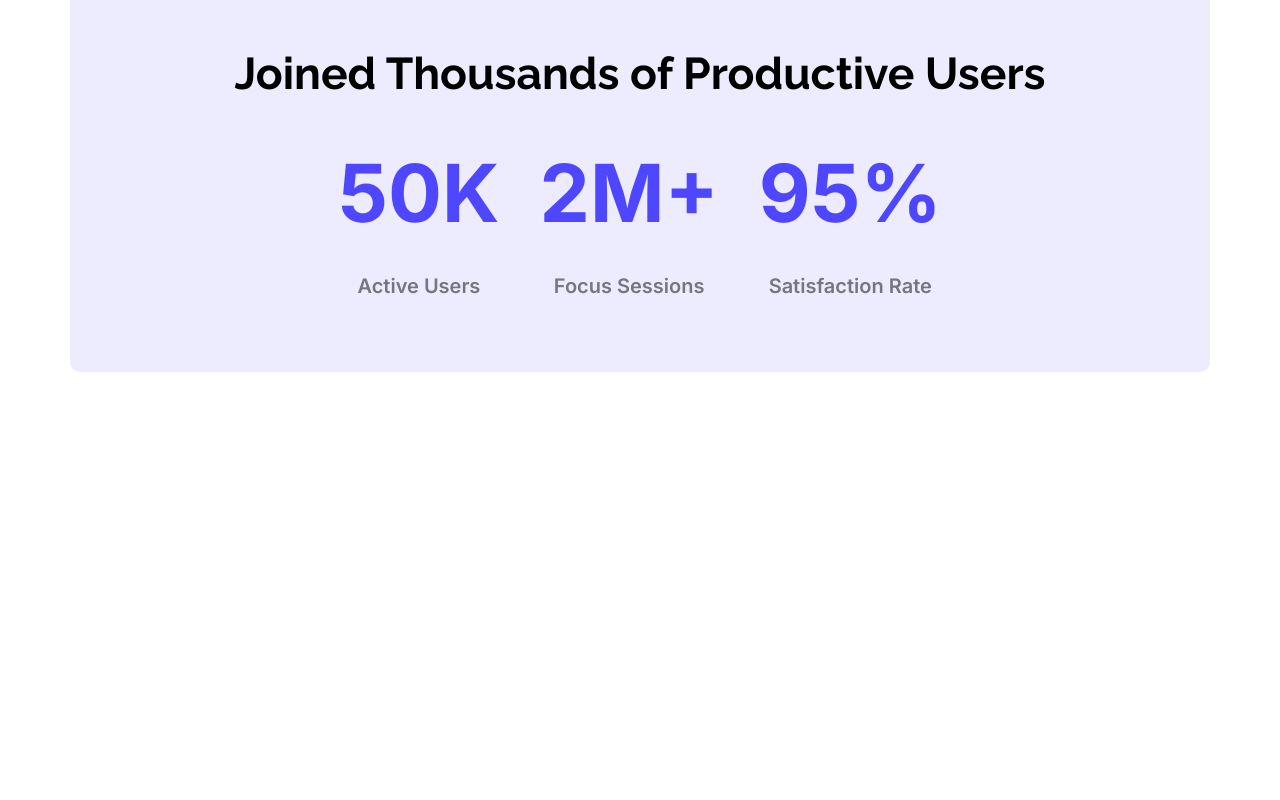
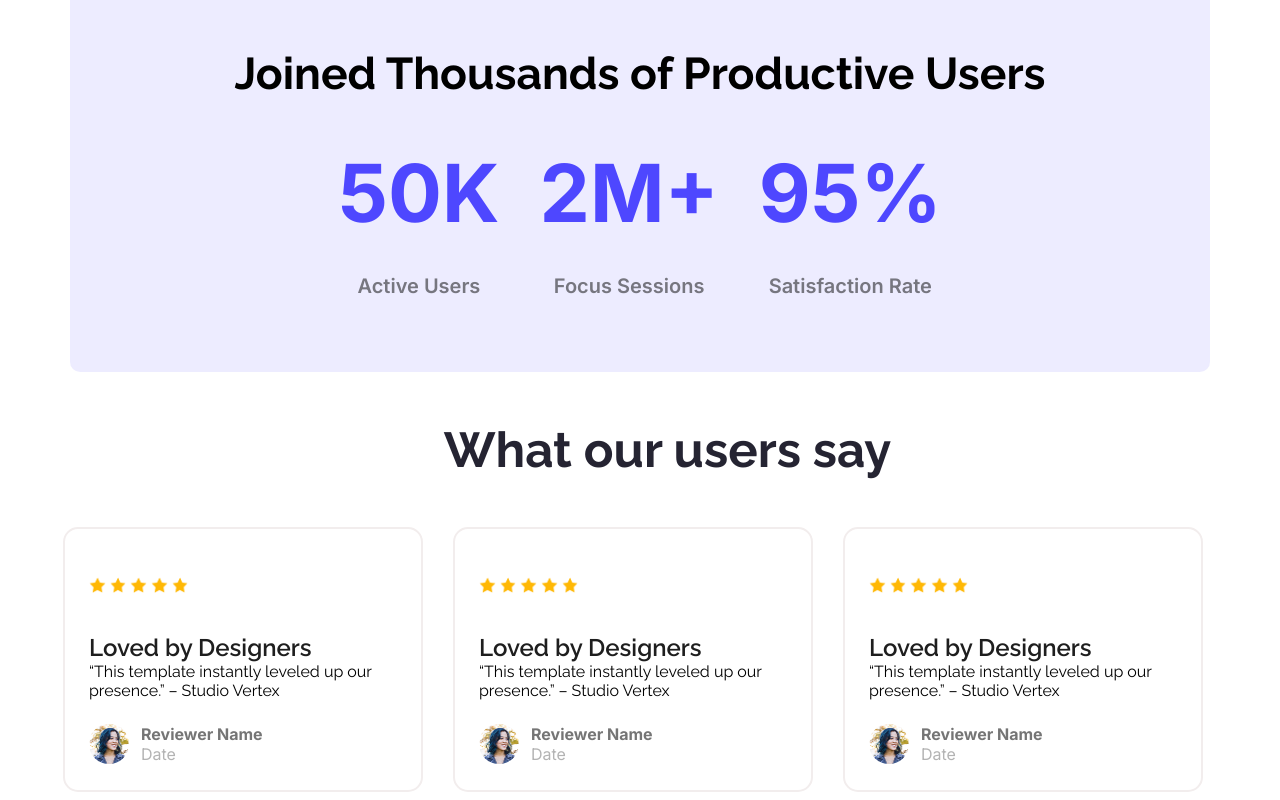
Before and after one commit to kamrulshaqeel/assignment-one, a plain HTML site: page index.html in a window 1280 px wide. Shown: the part 1423-2223 px from the top of the page. Before the commit the page ends 1803 px from the top, so only its background shows below. Drawn offline with Linux system fonts and the light colour scheme.

Commit message:
added review section

```diff
--- a/index.html
+++ b/index.html
@@ -57,6 +57,66 @@
                 </div>
             </div>
         </section>
+        <section class="review">
+            <div class="review-heading"><h3>What our users say</h3></div>
+            <div class="review-cards">
+                <div class="card first-card">
+                     <div class="stars">
+                   <img src="Assets/icon-star.png" alt="star icon" />
+                   <img src="Assets/icon-star.png" alt="star icon" />
+                   <img src="Assets/icon-star.png" alt="star icon" />
+                   <img src="Assets/icon-star.png" alt="star icon" />
+                   <img src="Assets/icon-star.png" alt="star icon" />
+                 </div>
+                 <div class="heading">Loved by Designers</div>
+                 <div class="quote">“This template instantly leveled up our presence.” – Studio Vertex</div>
+                 <div class="reviewer">
+                   <img src="Assets/avatar.png" alt="Reviewer avatar" />
+                   <div class="reviewer-info inter">
+                     <div class="reviewer-name">Reviewer Name</div>
+                     <div class="review-date">Date</div>
+                   </div>
+                 </div>
+               </div>
+                <div class="card">
+                     <div class="stars">
+                   <img src="Assets/icon-star.png" alt="star icon" />
+                   <img src="Assets/icon-star.png" alt="star icon" />
+                   <img src="Assets/icon-star.png" alt="star icon" />
+                   <img src="Assets/icon-star.png" alt="star icon" />
+                   <img src="Assets/icon-star.png" alt="star icon" />
+                 </div>
+                 <div class="heading">Loved by Designers</div>
+                 <div class="quote">“This template instantly leveled up our presence.” – Studio Vertex</div>
+                 <div class="reviewer">
+                   <img src="Assets/avatar.png" alt="Reviewer avatar" />
+                   <div class="reviewer-info inter">
+                     <div class="reviewer-name">Reviewer Name</div>
+                     <div class="review-date inter">Date</div>
+                   </div>
+                 </div>
+               </div>
+                <div class="card">
+                     <div class="stars">
+                   <img src="Assets/icon-star.png" alt="star icon" />
+                   <img src="Assets/icon-star.png" alt="star icon" />
+                   <img src="Assets/icon-star.png" alt="star icon" />
+                   <img src="Assets/icon-star.png" alt="star icon" />
+                   <img src="Assets/icon-star.png" alt="star icon" />
+                 </div>
+                 <div class="heading">Loved by Designers</div>
+                 <div class="quote">“This template instantly leveled up our presence.” – Studio Vertex</div>
+                 <div class="reviewer">
+                   <img src="Assets/avatar.png" alt="Reviewer avatar" />
+                   <div class="reviewer-info inter">
+                     <div class="reviewer-name">Reviewer Name</div>
+                     <div class="review-date inter">Date</div>
+                   </div>
+                 </div>
+               </div>
+            </div>
+        </section>
+    </main>
 
 </body>
 </html>
```
